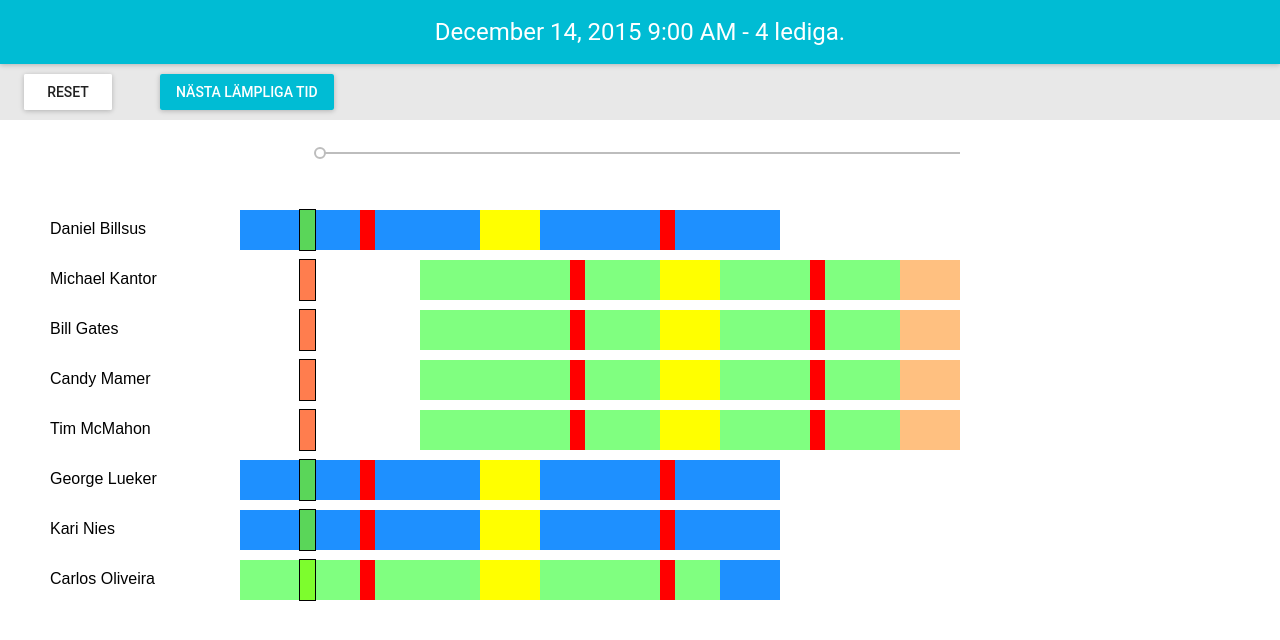
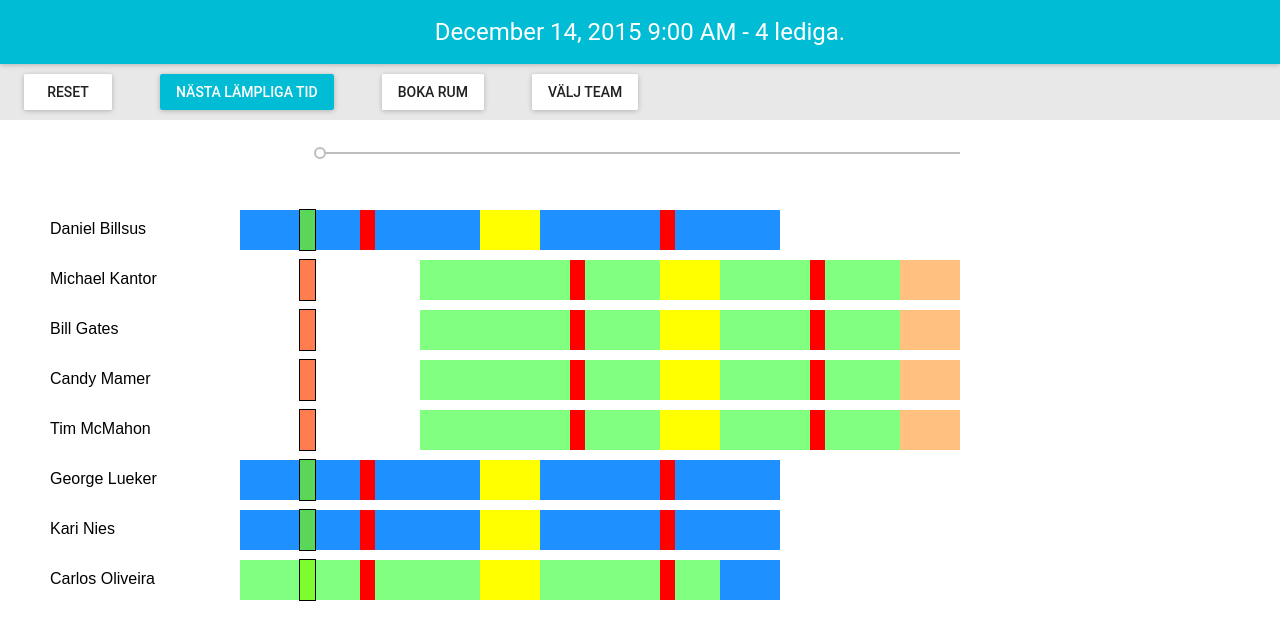
Before and after one commit to shoobah/PCIStandups, a React (Create React App) app: page / in a window 1280 px wide. Shown: the top 640 px of the page. Built offline with nearby package versions, Linux system fonts and the light colour scheme; what react-tap-event-plugin would draw is missing.

Commit message:
Påbörjat sökning av lämpliga tider

```diff
--- a/src/App.js
+++ b/src/App.js
@@ -88,7 +88,7 @@ class App extends Component {
     };
 
     resetAll = () => {
-        this.startTime = new Moment('2015-12-14T09:00');
+        this.startTime = new Moment(this.props.startTime);
         this.data = this.props.data.ScheduleResult.Schedules.filter(person => person.ContractTimeMinutes > 0);
         this.checkAvilability(this.startTime);
         this.setState({
@@ -105,6 +105,8 @@ class App extends Component {
         this.checkAvilability(newTime);
     }
 
+    seekTime() {}
+
     render() {
         return (
             <MuiThemeProvider>
@@ -116,7 +118,9 @@ class App extends Component {
                     <Toolbar>
                         <ToolbarGroup firstChild>
                             <RaisedButton label="Reset" onTouchTap={this.resetAll.bind(this)} />
-                            <RaisedButton label="Nästa lämpliga tid" primary />
+                            <RaisedButton label="Nästa lämpliga tid" onTouchTap={this.seekTime.bind(this)} primary />
+                            <RaisedButton label="Boka rum" />
+                            <RaisedButton label="Välj team" />
                         </ToolbarGroup>
                     </Toolbar>
 
```
